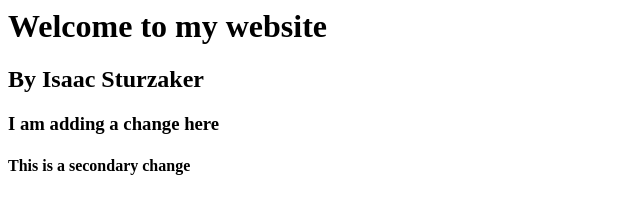
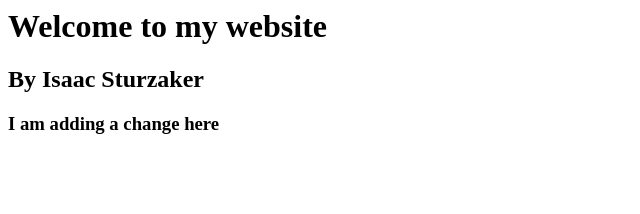
Before and after one commit to ISturz/Assignment2_Repo, a plain HTML site: page Docker/dockerassignkub/index.html in a window 1280 px wide. Shown: the whole page, without its empty margins (0-640 px from the left). Drawn offline with Linux system fonts and the light colour scheme.

Commit message:
Update6 index.html
Removed a line

```diff
--- a/Docker/dockerassignkub/index.html
+++ b/Docker/dockerassignkub/index.html
@@ -1,4 +1,3 @@
 <h1>Welcome to my website</h1>
 <h2>By Isaac Sturzaker</h2>
 <h3> I am adding a change here </h3>
-<h4> This is a secondary change</h4>
```
